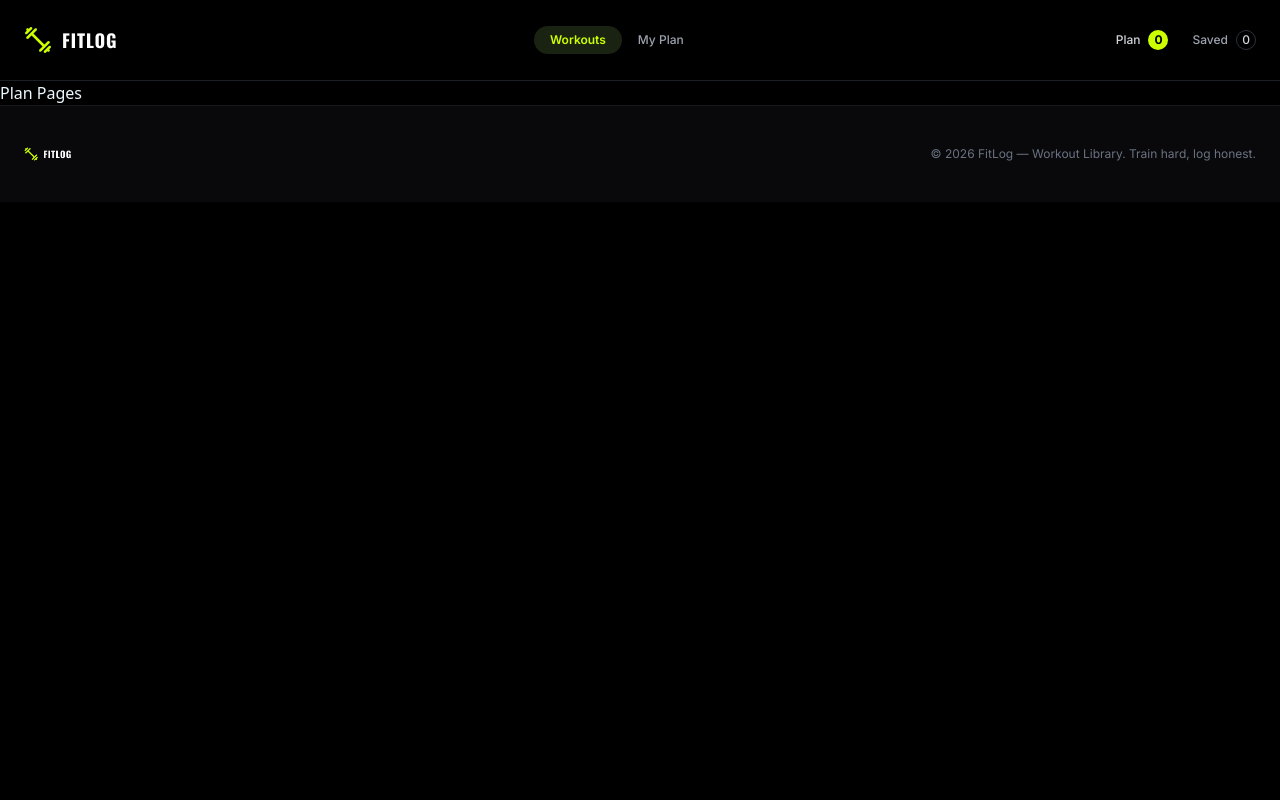
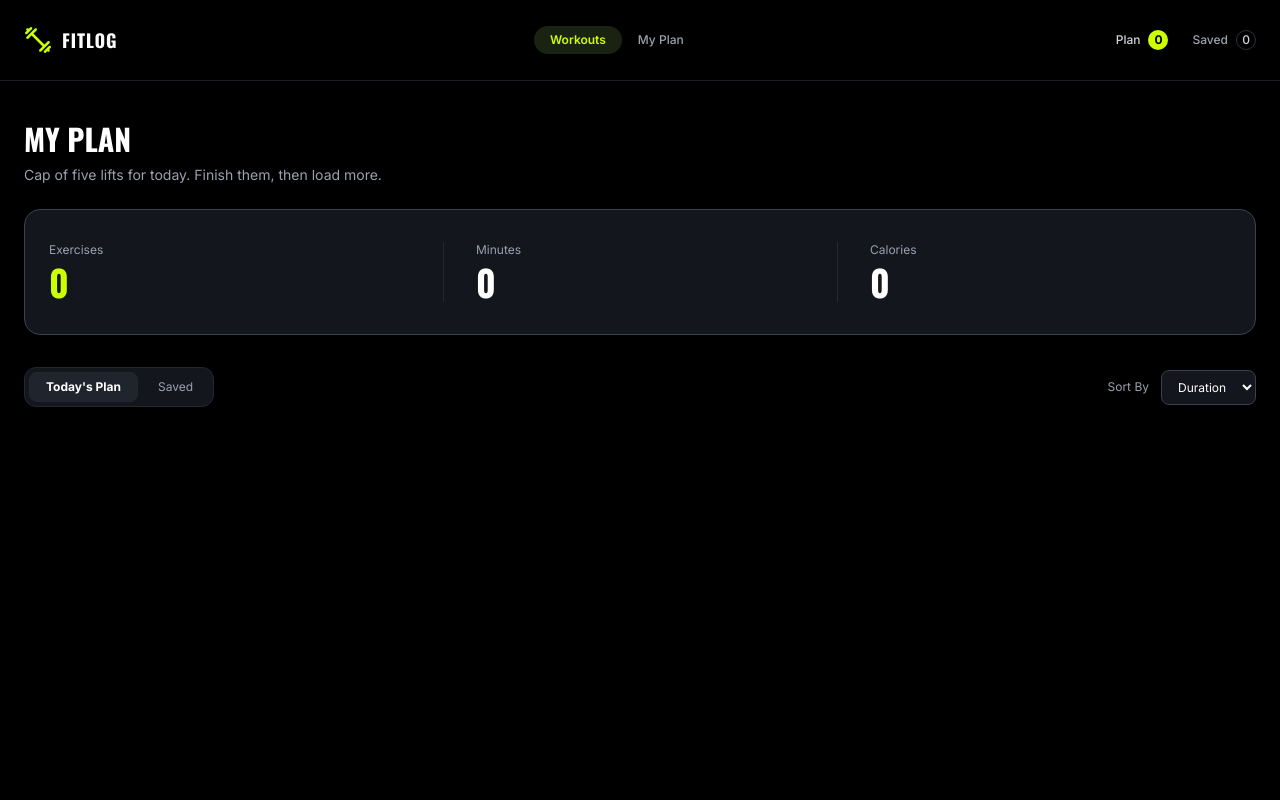
Before and after one commit to Ikhlasrahman/Fit-logs-app, a Next.js app: page /plan in a window 1280 px wide. Shown: the top 800 px of the page. Built offline with nearby package versions, Linux system fonts and the light colour scheme.

Commit message:
My Plan page created according to the figma. Excercise, Minutes and calories sum is working now

```diff
--- a/package.json
+++ b/package.json
@@ -12,7 +12,8 @@
     "next": "16.3.6",
     "react": "19.2.8",
     "react-dom": "19.2.8",
-    "react-icons": "^5.7.0"
+    "react-icons": "^5.7.0",
+    "react-toastify": "^11.1.0"
   },
   "devDependencies": {
     "@tailwindcss/postcss": "^4",
--- a/src/app/components/shared/Navbar.tsx
+++ b/src/app/components/shared/Navbar.tsx
@@ -40,6 +40,7 @@ export default function Navbar() {
                 <div className="flex items-center gap-3 sm:gap-6">
 
                     {/* Plan */}
+                    <Link href="/plan">
                         <div className="flex items-center gap-2">
                             <span className="hidden font-inter text-xs font-medium leading-4 text-[#D1D5DB] xs:inline sm:inline">
                                 Plan
@@ -49,8 +50,9 @@ export default function Navbar() {
                                 {plan.length}
                             </span>
                         </div>
-
+                    </Link>
                     {/* Saved */}
+                    <Link href="/plan">
                         <div className="flex items-center gap-2">
                             <span className="hidden font-inter text-xs font-medium leading-4 text-[#9CA3AF] sm:inline">
                                 Saved
@@ -60,6 +62,7 @@ export default function Navbar() {
                                 {saved.length}
                             </span>
                         </div>
+                    </Link>
 
                 </div>
             </nav>
--- a/src/app/components/workoutDetailsAction/AddTodaysPlanButton.tsx
+++ b/src/app/components/workoutDetailsAction/AddTodaysPlanButton.tsx
@@ -4,6 +4,7 @@ import { PlanContext } from "@/context/PlanContext";
 import { IWorkout } from "@/types/library.type";
 import { useContext } from "react";
 import { CiCalendar } from "react-icons/ci";
+import { toast } from "react-toastify";
 
 interface AddTodaysPlanButtonProps {
     workout: IWorkout;
@@ -15,7 +16,7 @@ const AddTodaysPlanButton = ({ workout, }: AddTodaysPlanButtonProps) => {
 
     const handlesetPlan = () => {
         setPlan([...plan, workout]);
-        alert(`You have add "${workout.name}"`)
+        toast.success(`You have add "${workout.name}"`)
     };
 
     return (
--- a/src/app/components/workoutDetailsAction/SaveForLaterButton.tsx
+++ b/src/app/components/workoutDetailsAction/SaveForLaterButton.tsx
@@ -4,6 +4,7 @@ import { PlanContext } from "@/context/PlanContext";
 import { IWorkout } from "@/types/library.type";
 import { useContext } from "react";
 import { CiBookmark } from "react-icons/ci";
+import { toast } from "react-toastify";
 
 interface AddSavePlanButtonProps {
     workout: IWorkout;
@@ -15,7 +16,7 @@ const SaveForLaterButton = ({ workout }: AddSavePlanButtonProps) => {
 
     const handlesetSaved = () => {
         setSaved([...saved, workout]);
-        alert(`You have saved "${workout.name}"`)
+        toast(`You have saved "${workout.name}"`)
     };
 
     return (
--- a/src/app/layout.tsx
+++ b/src/app/layout.tsx
@@ -2,6 +2,7 @@ import type { Metadata } from "next";
 import { Inter, Oswald } from "next/font/google";
 
 import PlanProvider from "@/context/PlanContext";
+import { Bounce, ToastContainer } from "react-toastify";
 import Footer from "./components/shared/Footer";
 import Navbar from "./components/shared/Navbar";
 import "./globals.css";
@@ -34,6 +35,19 @@ export default function RootLayout({ children }: LayoutProps<"/">) {
             <Navbar />
             {children}
             <Footer />
+            <ToastContainer
+              position="top-right"
+              autoClose={5000}
+              hideProgressBar={false}
+              newestOnTop={false}
+              closeOnClick={false}
+              rtl={false}
+              pauseOnFocusLoss
+              draggable
+              pauseOnHover
+              theme="dark"
+              transition={Bounce}
+            />
           </PlanProvider>
         </div>
       </body>
--- a/src/app/plan/page.tsx
+++ b/src/app/plan/page.tsx
@@ -1,7 +1,9 @@
 "use client";
 
 import { PlanContext } from "@/context/PlanContext";
+import Image from "next/image";
 import { useContext } from "react";
+import { RxCross2 } from "react-icons/rx";
 
 const PlanPages = () => {
 
@@ -9,9 +11,169 @@ const PlanPages = () => {
     console.log(plan, saved, 'Plan', 'Saved')
     return (
 
-        <div>
-            <h2>Plan Pages</h2>
-        </div>
+        <main className="min-h-screen bg-[#000000] px-6 py-10">
+            <div className="mx-auto w-full max-w-7xl">
+
+                {/* HEADER */}
+                <div>
+                    <h1 className="font-oswald text-3xl font-bold uppercase leading-9 text-white">
+                        My Plan
+                    </h1>
+
+                    <p className="mt-2 font-inter text-sm leading-5 text-gray-400">
+                        Cap of five lifts for today. Finish them, then load more.
+                    </p>
+                </div>
+
+                {/* STATS */}
+                <div className="mt-6 grid grid-cols-1 rounded-2xl border border-[#374151] bg-[#13161D] px-6 py-8 sm:grid-cols-3">
+
+                    {/* EXERCISES */}
+                    <div className="pb-6 sm:pb-0 sm:pr-8">
+                        <p className="font-inter text-xs text-gray-400">
+                            Exercises
+                        </p>
+
+                        <p className="mt-1 font-oswald text-4xl font-bold leading-10 text-[#CCFF00]">
+                            {plan.length}
+                        </p>
+                    </div>
+
+                    {/* MINUTES */}
+                    <div className="border-t border-[#232732] pt-6 sm:border-l sm:border-t-0 sm:px-8 sm:pt-0">
+                        <p className="font-inter text-xs text-gray-400">
+                            Minutes
+                        </p>
+
+                        <p className="mt-1 font-oswald text-4xl font-bold leading-10 text-white">
+                            {plan.reduce(
+                                (total, workout) => total + workout.duration,
+                                0
+                            )}
+                        </p>
+                    </div>
+
+                    {/* CALORIES */}
+                    <div className="border-t border-[#232732] pt-6 sm:border-l sm:border-t-0 sm:pl-8 sm:pt-0">
+                        <p className="font-inter text-xs text-gray-400">
+                            Calories
+                        </p>
+
+                        <p className="mt-1 font-oswald text-4xl font-bold leading-10 text-white">
+                            {plan.reduce(
+                                (total, workout) => total + workout.caloriesBurned,
+                                0
+                            )}
+                        </p>
+                    </div>
+
+                </div>
+
+                {/* TABS + SORT */}
+                <div className="mt-8 flex flex-col gap-4 sm:flex-row sm:items-center sm:justify-between">
+
+                    {/* TABS */}
+                    <div className="flex w-fit items-center gap-1 rounded-xl border border-[#232732] bg-[#13161D] p-1">
+
+                        <button className="rounded-lg border border-[#232732] bg-[#1F242D] px-4 py-1.5 font-inter text-xs font-bold text-white">
+                            Today's Plan
+                        </button>
+
+                        <button className="px-4 py-1.5 font-inter text-xs text-gray-400">
+                            Saved
+                        </button>
+
+                    </div>
+
+                    {/* SORT */}
+                    <div className="flex items-center gap-3">
+                        <span className="font-inter text-xs text-gray-400">
+                            Sort By
+                        </span>
+
+                        <select className="rounded-lg border border-[#374151] bg-[#13161D] px-3 py-2 font-inter text-xs text-white outline-none">
+                            <option>Duration</option>
+                            <option>Calories</option>
+                            <option>Rating</option>
+                        </select>
+                    </div>
+
+                </div>
+
+                {/* PLAN LIST */}
+                <div className="mt-4 flex flex-col gap-4">
+
+                    {plan.map((workout) => (
+                        <div
+                            key={workout.id}
+                            className="flex flex-col gap-4 rounded-2xl border border-[#374151] bg-[#13161D] p-4 sm:flex-row sm:items-center sm:justify-between"
+                        >
+
+                            {/* LEFT SIDE */}
+                            <div className="flex items-center gap-4">
+
+                                <Image
+                                    src={workout.image}
+                                    alt={workout.name}
+                                    className="h-20 w-36 rounded-xl object-cover"
+                                    width={144}
+                                    height={80}
+                                />
+
+                                <div>
+
+                                    <h2 className="font-oswald text-base font-bold uppercase leading-6 tracking-wide text-white">
+                                        {workout.name}
+                                    </h2>
+
+                                    <p className="font-inter text-xs font-semibold text-gray-400">
+                                        {workout.equipment}
+                                    </p>
+
+                                    <div className="mt-1.5 flex items-center gap-3">
+
+                                        <span className="font-inter text-xs text-gray-300">
+                                            {workout.duration} min
+                                        </span>
+
+                                        <span className="font-inter text-xs text-gray-300">
+                                            {workout.caloriesBurned} kcal
+                                        </span>
+
+                                        <span className="font-inter text-xs text-gray-300">
+                                            {workout.rating}
+                                        </span>
+
+                                    </div>
+
+                                </div>
+
+                            </div>
+
+                            {/* RIGHT SIDE */}
+                            <div className="flex items-center gap-3">
+
+                                <button className="rounded-full border border-gray-700 px-4 py-2 font-inter text-xs text-white">
+                                    View Details
+                                </button>
+
+                                <button className="rounded-full bg-[#CCFF00] px-4 py-2 font-inter text-xs font-semibold text-black">
+                                    Mark as Done
+                                </button>
+
+                                <button className="px-2 text-xl text-gray-500">
+                                    <RxCross2 />
+                                </button>
+
+                            </div>
+
+                        </div>
+                    ))}
+
+                </div>
+
+            </div>
+        </main>
     );
 };
 
```
Also changed, not shown: 1 other file (tests, documents, lock files or other folders). Lines whose indentation alone changed are shown as unchanged.
